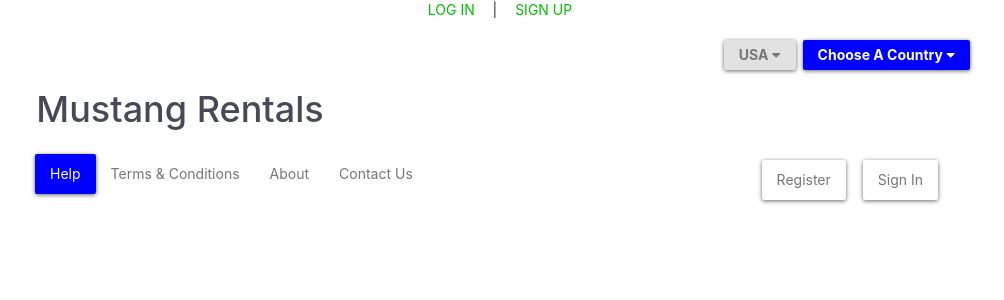
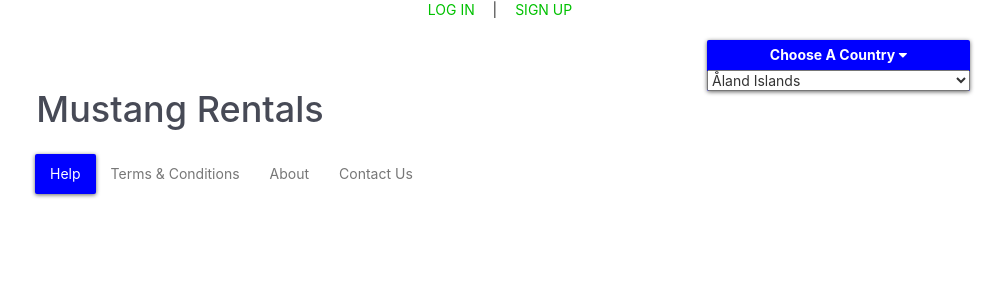
Before and after one commit to samiduara/Mustangs-Rentals, a React (Create React App) app: page / in a window 1280 px wide. Shown: the top 300 px of the page, without its empty margins (140-1144 px from the left). Built offline with nearby package versions, Linux system fonts and the light colour scheme.

Commit message:
adding countries

```diff
--- a/src/components/Header.js
+++ b/src/components/Header.js
@@ -15,11 +15,14 @@ class Header extends Component {
                         <div className="meganavContainerUp">
                             <div className="container">
                                 <ul className="meganav-up nav navbar-nav navbar-right">
-                                    <li className="top-buttons grey">
-                                        <a href=" ">USA <i className="fas fa-caret-down"></i> </a>
-                                    </li>
                                     <li className="top-buttons orange">
-                                        <a href=" ">Choose A Country <i className="fas fa-caret-down"></i></a>
+                                        <a href="">Choose A Country <i className="fas fa-caret-down"></i></a>
+                                        <select><option value="ISO 3166-2:AX">Åland Islands</option>
+	<option value="ISO 3166-2:UA">Kenya</option>
+	<option value="ISO 3166-2:AE">United Arab Emirates</option>
+	<option value="ISO 3166-2:GB">United Kingdom</option>
+	<option value="ISO 3166-2:US">United States</option>
+	<option value="ISO 3166-2:UM">United States Minor Outlying Islands</option></select>
                                     </li>
                                 </ul>
                             </div>
@@ -52,14 +55,14 @@ class Header extends Component {
                             </div>
                             <div className="container reg">
                                 <ul className="meganav-down nav navbar-nav navbar-right register">
-                                    <li className="top-buttons reg-button">
+                                    <li className=" ">
                                         <a href=" ">
-                                            <span>Register</span>
+                                            {/* <span>Register</span> */}
                                         </a>
                                     </li>
-                                    <li className="top-buttons log-button">
+                                    <li className=" ">
                                         <a href=" ">
-                                            <span>Sign In</span>
+                                            {/* <span>Sign In</span> */}
                                         </a>
                                     </li>
                                 </ul>
```
